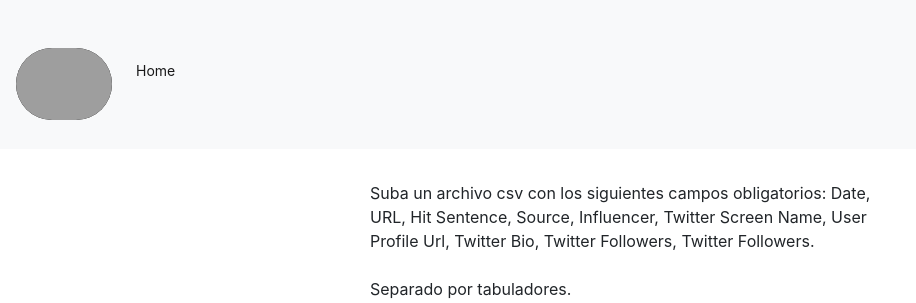
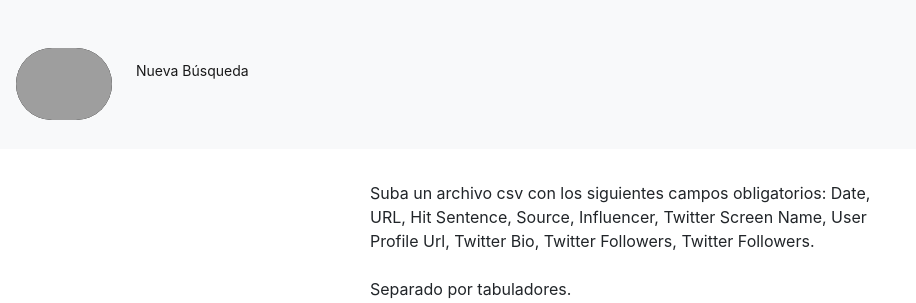
Before and after one commit to matiastafernaberry/django-search, a Django app: page /buzztracker/ in a window 1280 px wide. Shown: the top 303 px of the page, without its empty margins (0-916 px from the left). Run offline with Django 3.2, Linux system fonts and the light colour scheme; parts of the project's set-up code (start-up, migrations or seed data) failed here and were passed over; some libraries are stand-ins or nearby versions; grey boxes are pictures that could not be loaded.

Commit message:
secondf commit

```diff
--- a/hello/templates/menu.html
+++ b/hello/templates/menu.html
@@ -12,7 +12,7 @@ position: relative;
   </button>
   <div class="collapse navbar-collapse" id="navbarNavAltMarkup">
     <div class="navbar-nav">
-      <a class="nav-item nav-link active" href="/nueva-busqueda/">Home <span class="sr-only">(current)</span></a>
+      <a class="nav-item nav-link active" href="/nueva-busqueda/">Nueva Búsqueda<span class="sr-only">(current)</span></a>
     </div>
   </div>
 </nav>
```
